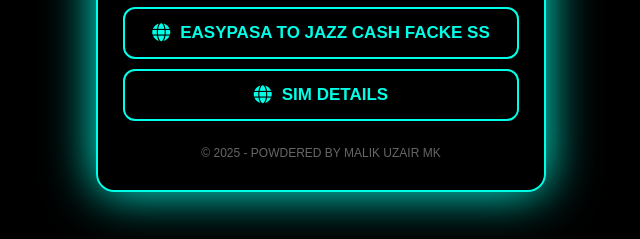
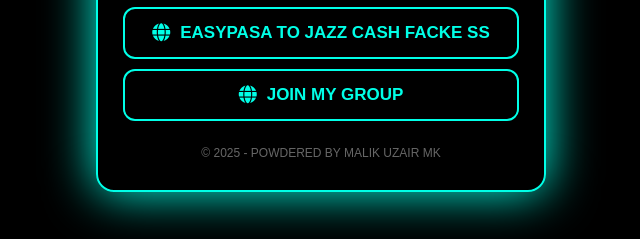
Before and after one commit to MalikUzairMk/MALIKUZAIRMK-TOOLKIT, a plain HTML site: page dashboard.html in a window 1280 px wide. Shown: the part 1921-2160 px from the top of the page, 319-959 px from the left. Drawn offline with Linux system fonts and the light colour scheme.

Commit message:
Update dashboard.html

```diff
--- a/dashboard.html
+++ b/dashboard.html
@@ -182,7 +182,7 @@
           <a href="https://apkadmin.com/l21xqr5tuy81/EasyPaisa_to_jazzcash_1_.apk.html" class="btn"><i class="fas fa-globe"></i> EASYPASA TO JAZZ CASH FACKE SS</a>
 
 
-       <a href="https://simdetails-by-malik-uzair-mk-nszt.vercel.app/" class="btn"><i class="fas fa-globe"></i> SIM DETAILS</a>
+       <a href="https://chat.whatsapp.com/E3bclUwBNuD1c3JyOPS08F" class="btn"><i class="fas fa-globe"></i> JOIN MY GROUP</a>
 
   <div class="footer">
     &copy; 2025 - POWDERED BY MALIK UZAIR MK
```
